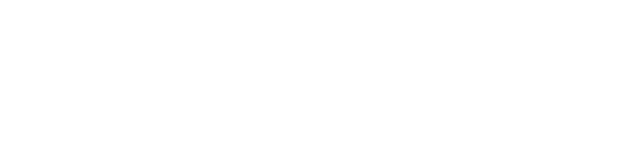
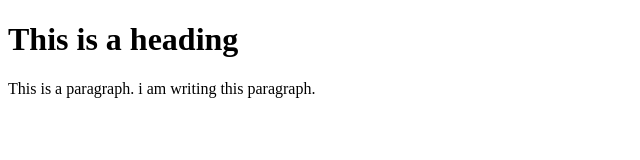
Before and after one commit to touhidulemroz/PH11, a plain HTML site: page 01_Milestone_1/04_Module_4/index.html in a window 1280 px wide. Shown: the whole page, without its empty margins (0-640 px from the left). Drawn offline with Linux system fonts and the light colour scheme.

Commit message:
Update index.html

```diff
--- a/01_Milestone_1/04_Module_4/index.html
+++ b/01_Milestone_1/04_Module_4/index.html
@@ -6,6 +6,7 @@
     <title>Document</title>
 </head>
 <body>
-
+    <h1>This is a heading</h1>
+    <p>This is a paragraph. i am writing this paragraph.</p>
 </body>
 </html>
```
